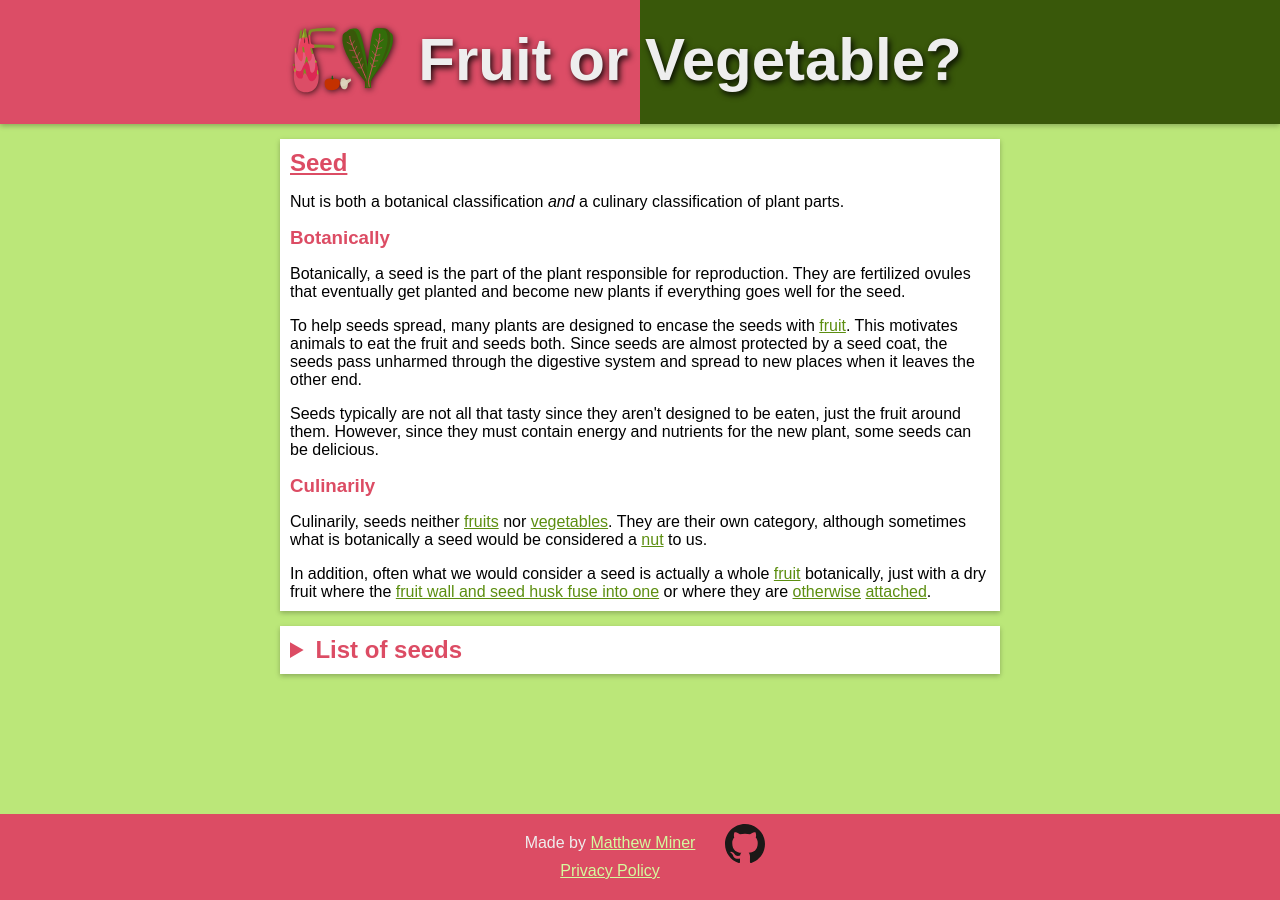
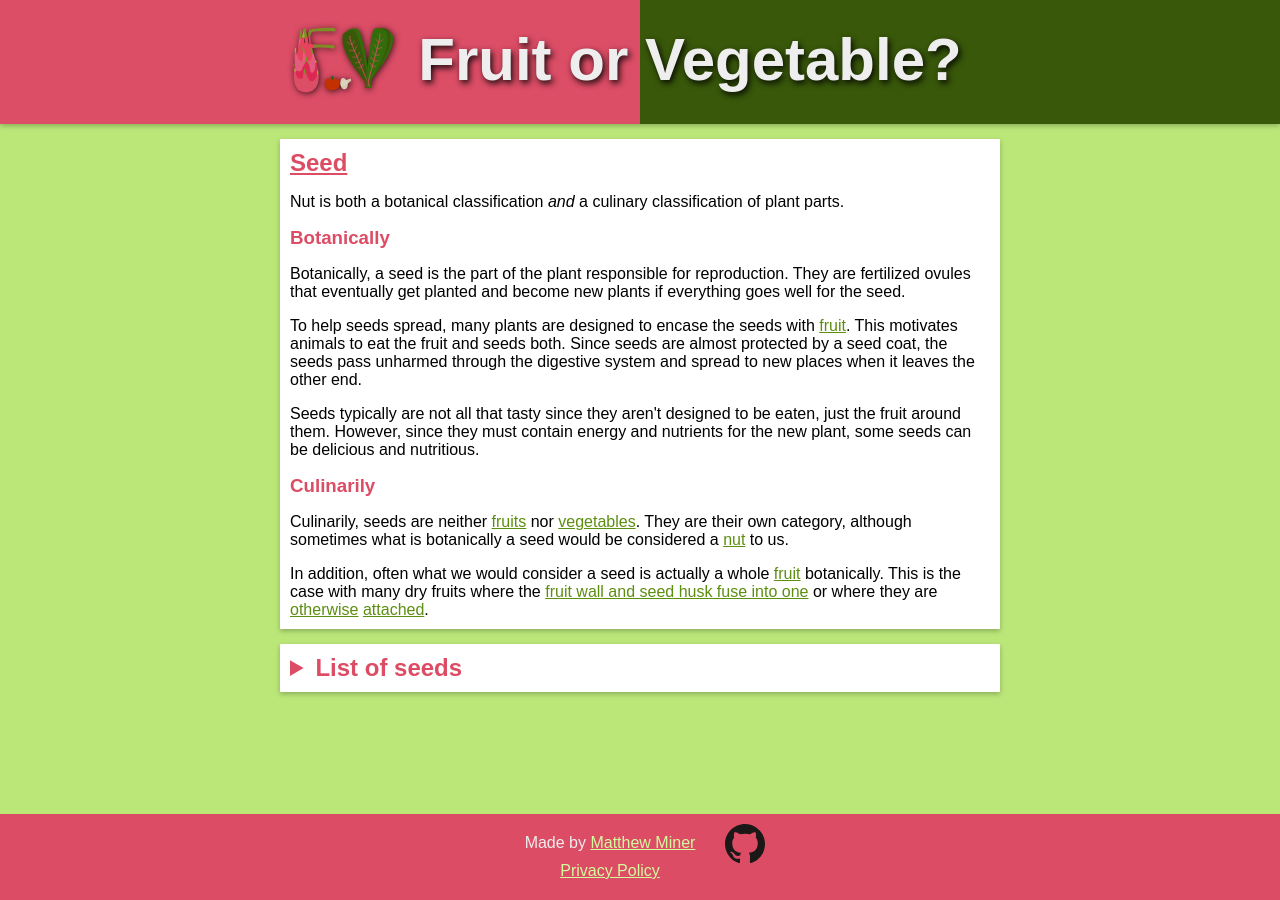
Before and after one commit to mminer237/fruitorvegetable, a Jekyll site: the page built from _types/seed.html, in a window 1280 px wide. Built offline with Jekyll 4.4.1, drawn with Linux system fonts in a browser that asks for light colours.

Commit message:
Fixed seed article

```diff
--- a/_types/seed.html
+++ b/_types/seed.html
@@ -8,7 +8,7 @@ type: seed
 <h3 id="botanically">Botanically</h3>
 <p>Botanically, a seed is the part of the plant responsible for reproduction. They are fertilized ovules that eventually get planted and become new plants if everything goes well for the seed.</p>
 <p>To help seeds spread, many plants are designed to encase the seeds with <a href="{% link _types/fruit.html %}">fruit</a>. This motivates animals to eat the fruit and seeds both. Since seeds are almost protected by a seed coat, the seeds pass unharmed through the digestive system and spread to new places when it leaves the other end.</p>
-<p>Seeds typically are not all that tasty since they aren't designed to be eaten, just the fruit around them. However, since they must contain energy and nutrients for the new plant, some seeds can be delicious.</p>
+<p>Seeds typically are not all that tasty since they aren't designed to be eaten, just the fruit around them. However, since they must contain energy and nutrients for the new plant, some seeds can be delicious and nutritious.</p>
 <h3 id="culinarily">Culinarily</h3>
-<p>Culinarily, seeds neither <a href="{% link _types/fruit.html %}">fruits</a> nor <a href="{% link _types/vegetable.html %}">vegetables</a>. They are their own category, although sometimes what is botanically a seed would be considered a <a href="{% link _types/nut.html %}">nut</a> to us.</p>
-<p>In addition, often what we would consider a seed is actually a whole <a href="{% link _types/fruit.html %}">fruit</a> botanically, just with a dry fruit where the <a href="{% link _types/caryopsis.html %}">fruit wall and seed husk fuse into one</a> or where they are <a href="{% link _types/achene.html %}">otherwise</a> <a href="{% link _types/cypsela.html %}">attached</a>.</p>
+<p>Culinarily, seeds are neither <a href="{% link _types/fruit.html %}">fruits</a> nor <a href="{% link _types/vegetable.html %}">vegetables</a>. They are their own category, although sometimes what is botanically a seed would be considered a <a href="{% link _types/nut.html %}">nut</a> to us.</p>
+<p>In addition, often what we would consider a seed is actually a whole <a href="{% link _types/fruit.html %}">fruit</a> botanically. This is the case with many dry fruits where the <a href="{% link _types/caryopsis.html %}">fruit wall and seed husk fuse into one</a> or where they are <a href="{% link _types/achene.html %}">otherwise</a> <a href="{% link _types/cypsela.html %}">attached</a>.</p>
```
